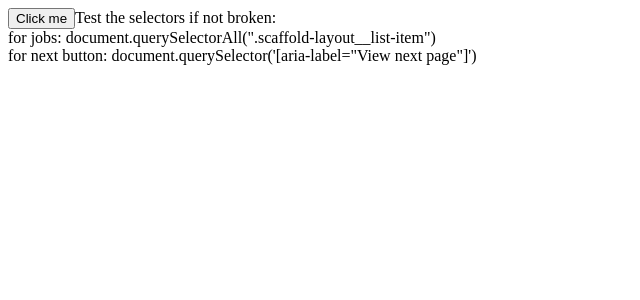
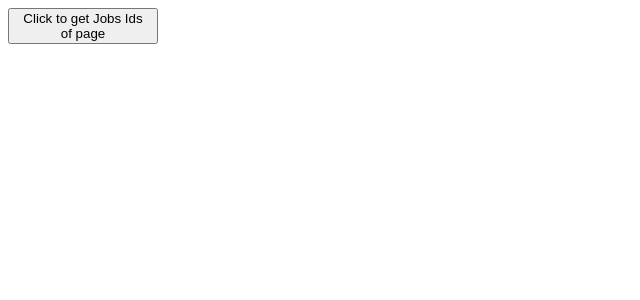
Before and after one commit to hubermanophir/linkedin-jobs-extention, a React (Vite) app: page / in a window 1280 px wide. Shown: the top 300 px of the page, without its empty margins (0-640 px from the left). Built offline with nearby package versions, Linux system fonts and the light colour scheme.

Commit message:
added basic scraper functionality

```diff
--- a/src/App.tsx
+++ b/src/App.tsx
@@ -1,41 +1,131 @@
-// import { useState } from "react";
+import { useState } from "react";
 import "./App.css";
 
+interface LinkedinJobElement extends Element {
+  dataset?: {
+    occludableJobId?: string;
+  };
+}
+
 function App() {
-  // const [count, setCount] = useState(0);
+  // const [jobs, setJobs] = useState<
+  //   | {
+  //       jobId: string;
+  //       jobDescription: string;
+  //       url: string;
+  //     }
+  //   | []
+  // >([]);
+  const jobsWithDetails: any[] = [];
+  // const [stopScraper, setStopScraper] = useState(false);
   const onclick = async () => {
     const [tab] = await chrome.tabs.query({ active: true });
     chrome.scripting.executeScript({
       target: { tabId: tab.id! },
-      func: () => {
+      args: [jobsWithDetails],
+      func: async (jobsWithDetails: any[]) => {
+        const scrollElementEnd = (scrollableElement: HTMLElement) => {
+          scrollableElement.scrollIntoView({
+            behavior: "smooth",
+            block: "end",
+          });
+        };
+        const scrollElementStart = (scrollableElement: HTMLElement) => {
+          scrollableElement.scrollIntoView({
+            behavior: "smooth",
+            block: "start",
+          });
+        };
+
+        function wait(ms: number) {
+          return new Promise((resolve) => setTimeout(resolve, ms));
+        }
+
+        const select = (document: Document, query: string, all = false) => {
+          return all
+            ? document.querySelectorAll(query)
+            : document.querySelector(query);
+        };
+
+        const scrapePage = async () => {
+          const jobsElement = select(
+            document,
+            ".scaffold-layout__list-item",
+            true
+          ) as NodeListOf<Element> | null;
+
+          const jobElementList =
+            jobsElement && (Array.from(jobsElement) as LinkedinJobElement[]);
+
+          if (!jobElementList) {
+            return;
+          }
+          const scrollableDiv = jobElementList[0].parentElement;
+
+          if (!scrollableDiv) {
+            return;
+          }
+          scrollElementEnd(scrollableDiv);
+          await wait(2000);
+          scrollElementStart(scrollableDiv);
+          await wait(2000);
+
+          const jobsIds = jobElementList.map(
+            (job) => job.dataset?.occludableJobId
+          );
+
+          for (let index = 0; index < 2; index++) {
+            const jobId = jobsIds[index];
+            if (jobId) {
+              const page = select(
+                document,
+                `[data-job-id="${jobId}"]`
+              ) as HTMLElement | null;
+              page && page.click();
+              await wait(2000);
+
+              const jobDescription = select(
+                document,
+                ".jobs-description__container"
+              ) as HTMLElement | null;
+
+              jobDescription && scrollElementEnd(jobDescription);
+              const data = Object.create(null);
+              data["description"] = jobDescription?.textContent;
+              data["jobId"] = jobId;
+              data["url"] = window.location.href;
+
+              jobsWithDetails.push(data);
+              await wait(3000);
+            }
+          }
+        };
+
+        let nextButton = document.querySelector(
+          '[aria-label="View next page"]'
+        ) as HTMLElement;
+
+        do {
+          await wait(10000);
+          await scrapePage();
+          nextButton && nextButton.click();
+        } while (nextButton);
+        console.log("Done");
         // document.querySelector('[data-job-id="4161952581"]').click()
-
 
         //data-job-id="4161952581"
         // alert(card?.textContent);
         // window.scrollTo(0, document.body.scrollHeight);
-
-        // document.querySelectorAll(".scaffold-layout__list-item")   Thats each item of the page
-        //document.querySelector('[aria-label="View next page"]') // the next button This disappears in the last page
-
-        window.scrollTo({
-          top: document.body.scrollHeight,
-          behavior: "smooth",
-        });
       },
     });
   };
+
   return (
     <>
       <div>
-        <button onClick={onclick}>Click me</button>
-        Test the selectors if not broken:
-        <div>
-          {`for jobs: document.querySelectorAll(".scaffold-layout__list-item")`}
-        </div>
-        <div>
-          {`for next button: document.querySelector('[aria-label="View next page"]')`}
-        </div>
+        <button style={{ width: 150 }} onClick={onclick}>
+          Click to get Jobs Ids of page
+        </button>
       </div>
     </>
   );
```
